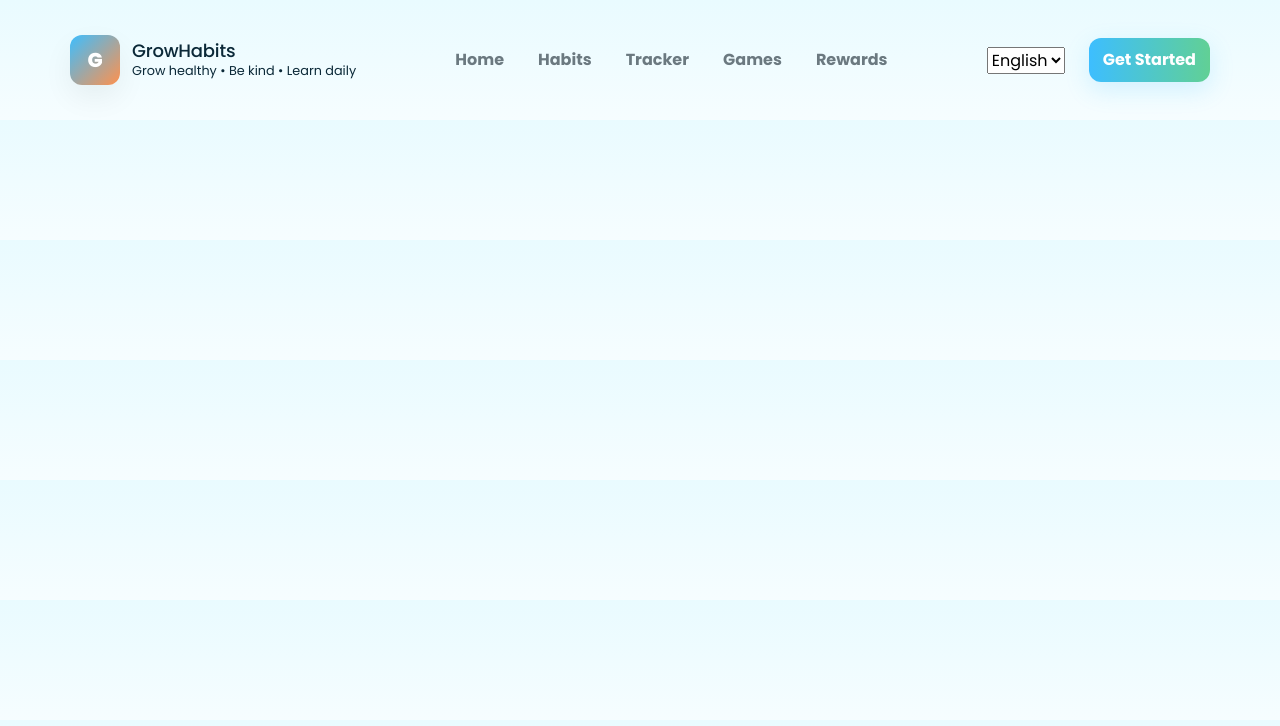
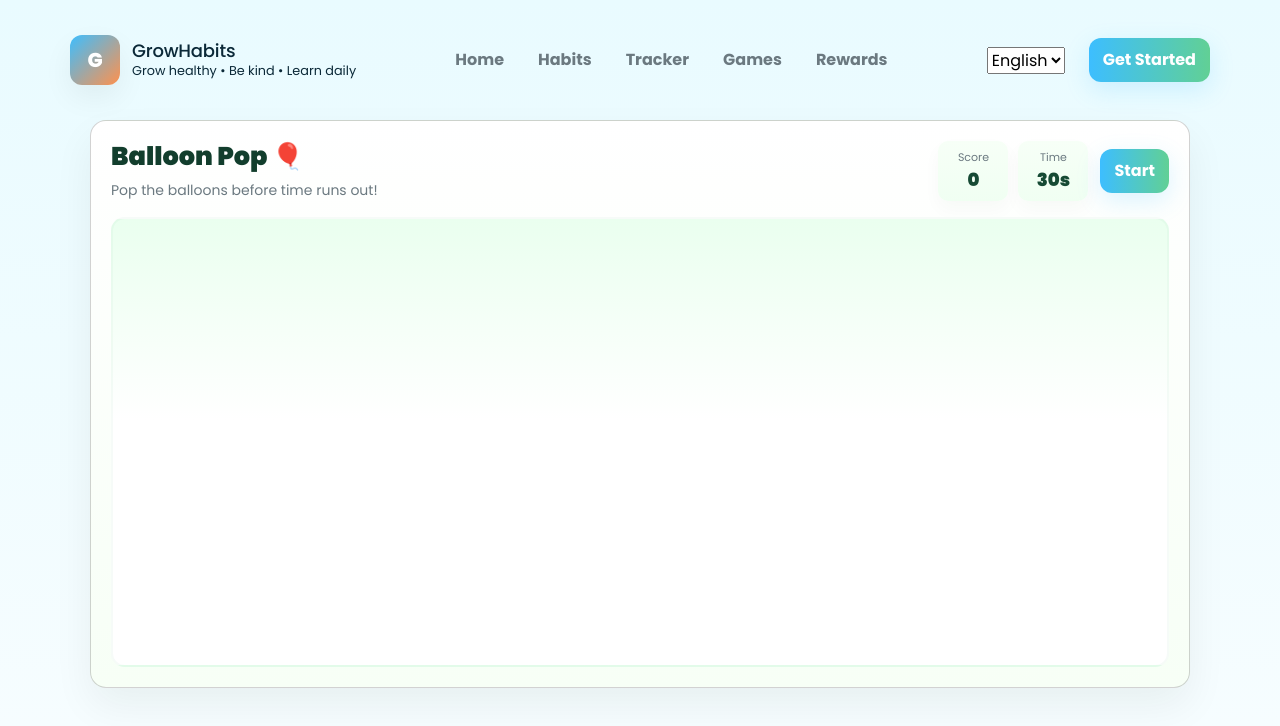
Before and after one commit to Bilal-coder78/Fyp_project, a React (Vite) app: page /games in a window 1280 px wide. Shown: the top 726 px of the page. Built offline with nearby package versions, Linux system fonts and the light colour scheme.

Commit message:
add navigations in login and sign up

```diff
--- a/src/App.jsx
+++ b/src/App.jsx
@@ -7,6 +7,7 @@ import Tracker from "./components/Tracker/Tracker";
 import Login from "./components/Login/Login";
 import Signup from "./components/Signup/Signup";
 import Rewards from "./components/Rewards/Rewards";
+import BalloonPop from "./components/Games/BalloonPop";
 
 function App() {
   return (
@@ -20,6 +21,7 @@ function App() {
           <Route path="/login" element={<Login/>} />
           <Route path="/signup" element={<Signup/>} />
           <Route path="/rewards" element={<Rewards/>} />
+          <Route path="/games" element={<BalloonPop/>} />
         </Routes>
       </div>
     </Router>
--- /dev/null
+++ b/src/components/Games/BalloonPop.css
@@ -0,0 +1,166 @@
+.balloon-wrap {
+    padding: 20px;
+    border-radius: 16px;
+    background: linear-gradient(180deg, #ffffff, #f7fff6);
+    box-shadow: 0 18px 40px rgba(10, 30, 20, 0.06);
+    max-width: 1100px;
+    margin: 20px auto;
+}
+
+.bp-top {
+    display: flex;
+    justify-content: space-between;
+    align-items: center;
+    margin-bottom: 16px;
+}
+
+.bp-title {
+    font-size: 1.6rem;
+    font-weight: 900;
+    color: #123e2d;
+}
+
+.bp-sub {
+    color: #6b7980;
+    font-size: 14px;
+}
+
+.bp-controls {
+    display: flex;
+    gap: 12px;
+    align-items: center;
+}
+
+.bp-stats {
+    display: flex;
+    gap: 10px;
+    align-items: center;
+}
+
+.bp-stat {
+    background: linear-gradient(180deg, #f7fff7, #f0fff2);
+    padding: 8px 12px;
+    border-radius: 10px;
+    box-shadow: 0 8px 18px rgba(20, 60, 30, 0.03);
+    text-align: center;
+    min-width: 70px;
+}
+
+.bp-label {
+    font-size: 11px;
+    color: #6b7980;
+}
+
+.bp-value {
+    font-weight: 900;
+    font-size: 18px;
+    color: #164a34;
+}
+
+.bp-arena {
+    position: relative;
+    height: 450px;
+    border-radius: 14px;
+    background: linear-gradient(180deg, #eaffef 0%, #ffffff 45%);
+    border: 2px solid rgba(100, 180, 130, 0.06);
+    overflow: hidden;
+}
+
+.bp-balloon {
+    position: absolute;
+    bottom: -120px;
+    border-radius: 999px;
+    border: none;
+    cursor: pointer;
+    animation-name: bp-floatUp, bp-sway;
+    animation-timing-function: linear, ease-in-out;
+    animation-iteration-count: 1, infinite;
+    animation-fill-mode: forwards, both;
+}
+
+.bp-balloon .bp-knot {
+    position: absolute;
+    bottom: -8px;
+    width: 18px;
+    height: 14px;
+    background: linear-gradient(180deg, #ffffff, #f0fff2);
+    border-radius: 6px;
+}
+
+@keyframes bp-floatUp {
+    0% {
+        transform: translateY(0) scale(0.98);
+        opacity: 0.98;
+    }
+
+    10% {
+        opacity: 1;
+        transform: translateY(-12px) scale(1);
+    }
+
+    100% {
+        transform: translateY(-520px) scale(1);
+        opacity: 0.98;
+    }
+}
+
+@keyframes bp-sway {
+    0% {
+        transform: translateX(0) rotate(0);
+    }
+
+    50% {
+        transform: translateX(8px) rotate(4deg);
+    }
+
+    100% {
+        transform: translateX(0) rotate(0);
+    }
+}
+
+.bp-confetti-root {
+    position: absolute;
+    inset: 0;
+    pointer-events: none;
+    z-index: 60;
+}
+
+.bp-confetti {
+    position: absolute;
+    top: 10%;
+    width: 10px;
+    height: 14px;
+    border-radius: 2px;
+    animation: bp-confettiFall 2.8s cubic-bezier(.2, .8, .2, 1) forwards;
+}
+
+@keyframes bp-confettiFall {
+    0% {
+        transform: translateY(0) rotate(0);
+        opacity: 1;
+    }
+
+    60% {
+        transform: translateY(380px) rotate(180deg);
+        opacity: 1;
+    }
+
+    100% {
+        transform: translateY(760px) rotate(420deg);
+        opacity: 0;
+    }
+}
+
+@media (max-width: 520px) {
+    .bp-arena {
+        height: 320px;
+    }
+
+    .bp-title {
+        font-size: 1.35rem;
+    }
+
+    .bp-value {
+        font-size: 16px;
+    }
+}
--- /dev/null
+++ b/src/components/Games/BalloonPop.jsx
@@ -0,0 +1,141 @@
+import React, { useEffect, useRef, useState } from "react";
+import "./BalloonPop.css";
+
+const COLORS = ["#60a56b", "#8fd6a6", "#2b9d6f", "#f472b6", "#facc15", "#60a5fa", "#ff7a7a"];
+let nextId = 1;
+
+export default function BalloonPop({ duration = 30, onWin }) {
+  const [balloons, setBalloons] = useState([]);
+  const [score, setScore] = useState(0);
+  const [timeLeft, setTimeLeft] = useState(duration);
+  const [running, setRunning] = useState(false);
+
+  const spawnRef = useRef(null);
+  const timerRef = useRef(null);
+  const confettiRoot = useRef(null);
+
+  // Start game
+  const startGame = () => {
+    setBalloons([]);
+    setScore(0);
+    setTimeLeft(duration);
+    setRunning(true);
+
+    spawnRef.current = setInterval(spawnBalloon, 800);
+    timerRef.current = setInterval(() => {
+      setTimeLeft((t) => {
+        if (t <= 1) {
+          finishGame();
+          return 0;
+        }
+        return t - 1;
+      });
+    }, 1000);
+  };
+
+  const finishGame = () => {
+    setRunning(false);
+    clearInterval(spawnRef.current);
+    clearInterval(timerRef.current);
+    launchConfetti(Math.min(80, 20 + score * 2));
+    if (onWin) onWin(score);
+  };
+
+  // Spawn balloons
+  const spawnBalloon = () => {
+    const id = nextId++;
+    const size = 50 + Math.random() * 50;
+    const left = Math.random() * 85;
+    const color = COLORS[Math.floor(Math.random() * COLORS.length)];
+    const floatTime = 4 + Math.random() * 3;
+
+    const balloon = { id, size, left, color, floatTime };
+    setBalloons((prev) => [...prev, balloon]);
+
+    setTimeout(() => setBalloons((b) => b.filter((x) => x.id !== id)), floatTime * 1000);
+  };
+
+  // Pop balloon
+  const popBalloon = (id) => {
+    setBalloons((b) => b.filter((x) => x.id !== id));
+    setScore((s) => s + 1);
+  };
+
+  // Confetti
+  const launchConfetti = (count = 40) => {
+    const root = confettiRoot.current;
+    if (!root) return;
+    root.innerHTML = "";
+    for (let i = 0; i < count; i++) {
+      const el = document.createElement("div");
+      el.className = "bp-confetti";
+      el.style.left = `${10 + Math.random() * 80}%`;
+      el.style.background = COLORS[Math.floor(Math.random() * COLORS.length)];
+      root.appendChild(el);
+      setTimeout(() => el.remove(), 3500);
+    }
+  };
+
+  // Cleanup intervals on unmount
+  useEffect(() => {
+    return () => {
+      clearInterval(spawnRef.current);
+      clearInterval(timerRef.current);
+    };
+  }, []);
+
+  return (
+    <section className="balloon-wrap card">
+      <div className="bp-top">
+        <div>
+          <h2 className="bp-title">Balloon Pop 🎈</h2>
+          <div className="bp-sub">Pop the balloons before time runs out!</div>
+        </div>
+
+        <div className="bp-controls">
+          <div className="bp-stats">
+            <div className="bp-stat">
+              <div className="bp-label">Score</div>
+              <div className="bp-value">{score}</div>
+            </div>
+            <div className="bp-stat">
+              <div className="bp-label">Time</div>
+              <div className="bp-value">{timeLeft}s</div>
+            </div>
+          </div>
+          <div className="bp-buttons">
+            {!running ? (
+              <button className="btn btn-primary" onClick={startGame}>
+                Start
+              </button>
+            ) : (
+              <button className="btn btn-ghost" onClick={finishGame}>
+                End
+              </button>
+            )}
+          </div>
+        </div>
+      </div>
+
+      <div className="bp-arena">
+        {balloons.map((b) => (
+          <button
+            key={b.id}
+            className="bp-balloon"
+            style={{
+              left: `${b.left}%`,
+              width: `${b.size}px`,
+              height: `${b.size * 1.2}px`,
+              background: `radial-gradient(circle at 30% 30%, #ffffff50, ${b.color})`,
+              animationDuration: `${b.floatTime}s`,
+            }}
+            onClick={() => popBalloon(b.id)}
+          >
+            <span className="bp-knot" />
+          </button>
+        ))}
+        <div ref={confettiRoot} className="bp-confetti-root" />
+      </div>
+    </section>
+  );
+}
--- a/src/components/Login/Login.jsx
+++ b/src/components/Login/Login.jsx
@@ -1,9 +1,11 @@
 import React, { useState } from "react";
 import "./Login.css";
+import { Navigate, useNavigate } from "react-router-dom";
 
 function Login() {
   const [email, setEmail] = useState("");
   const [password, setPassword] = useState("");
+  const navigate = useNavigate()
 
   const handleSubmit = (e) => {
     e.preventDefault();
@@ -12,6 +14,7 @@ function Login() {
       return;
     }
     alert(`Welcome back, ${email}!`);
+    navigate("/habits")
   };
 
   return (
--- a/src/components/Signup/Signup.jsx
+++ b/src/components/Signup/Signup.jsx
@@ -1,7 +1,9 @@
 import React, { useState } from "react";
 import "./Signup.css";
+import { useNavigate } from "react-router-dom";
 
 function Signup() {
+  const navigate = useNavigate()
   const [form, setForm] = useState({
     name: "",
     email: "",
@@ -26,8 +28,7 @@ function Signup() {
       alert("Passwords do not match ❌");
       return;
     }
-
-    alert(`Welcome to GrowHabits, ${name}! 🌱`);
+    navigate("/login")
   };
 
   return (
```
